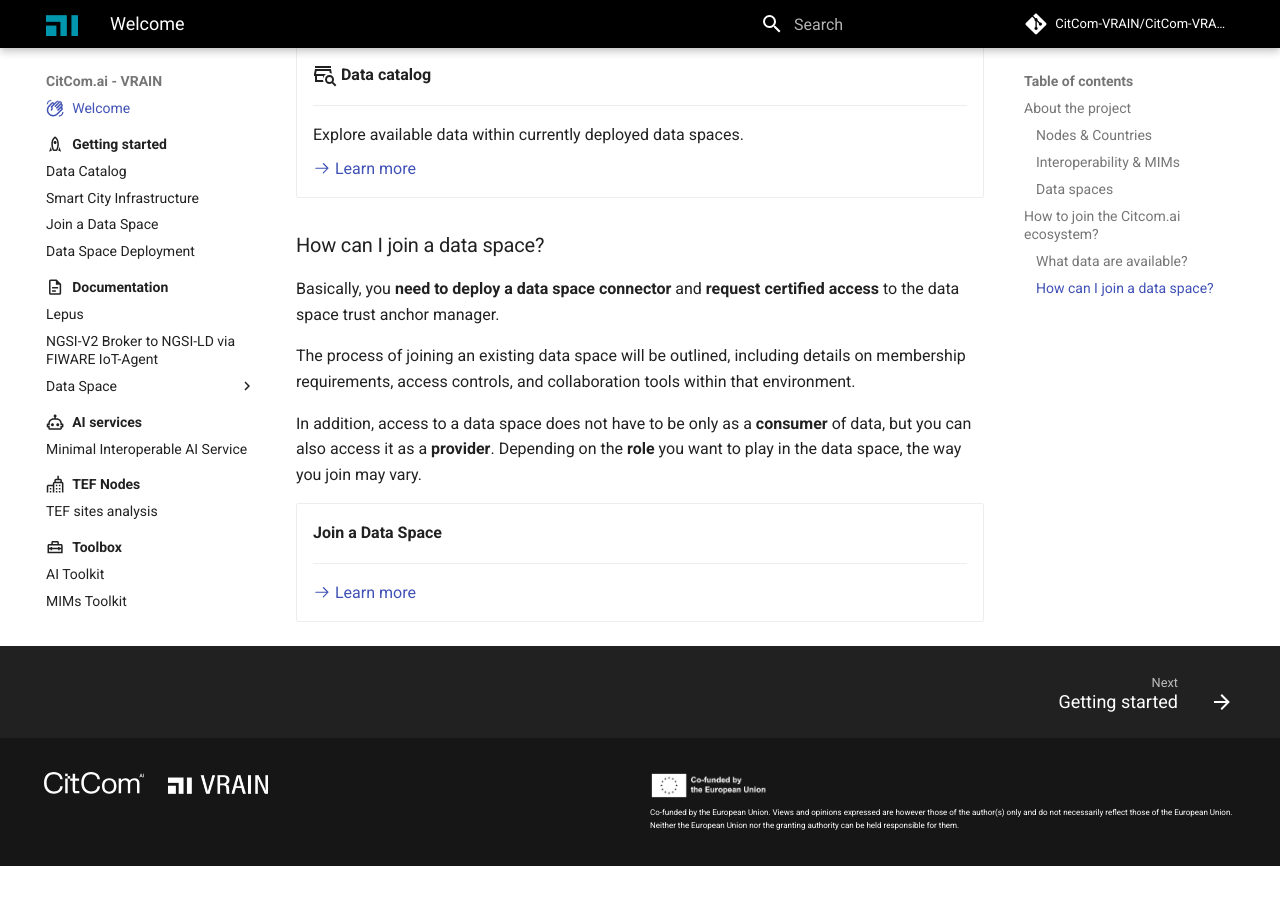
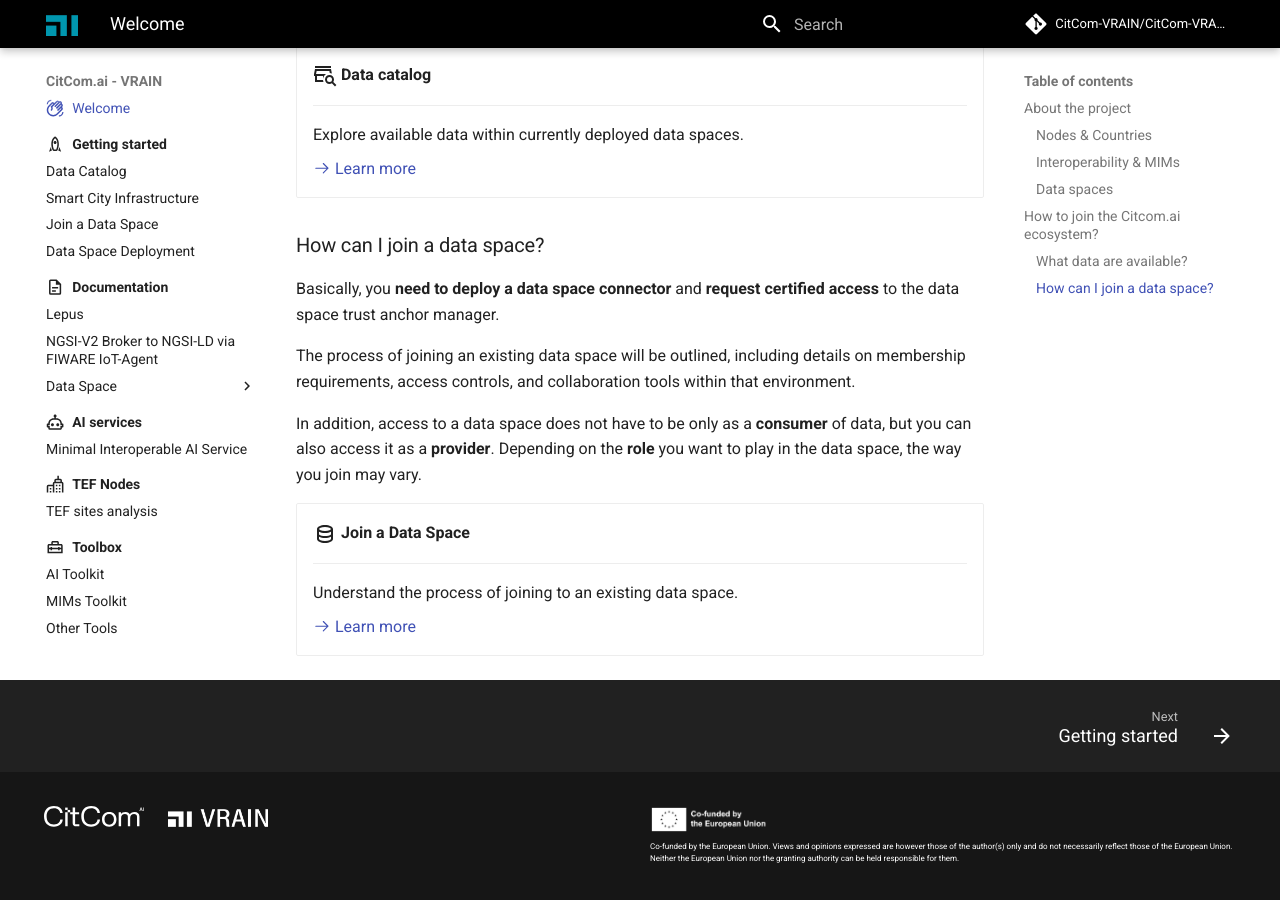
Before and after one commit to riseupalex/CitComAI-Hub.github.io, an MkDocs documentation site: the page built from docs/welcome.md, in a window 1280 px wide and 900 px high, scrolled down 2701 px. Built offline with MkDocs 1.6.1 and Material for MkDocs 9.7.7, drawn with Linux system fonts in a browser that asks for light colours; comment, search, counter and statistics services are not loaded; before the commit the page ends 3567 px from its top, so only the background shows below that.

Commit message:
Add join to ds description

```diff
--- a/docs/welcome.md
+++ b/docs/welcome.md
@@ -64,9 +64,11 @@
 
 <div class="grid cards" markdown>
 
--   __Join a Data Space__
+-   :material-database-outline:{ .lg .middle } __Join a Data Space__
 
     ---
+
+    Understand the process of joining to an existing data space.
 
     [:octicons-arrow-right-24: Learn more](getting_started/connect_to_dataspace/index.md)
 
```
